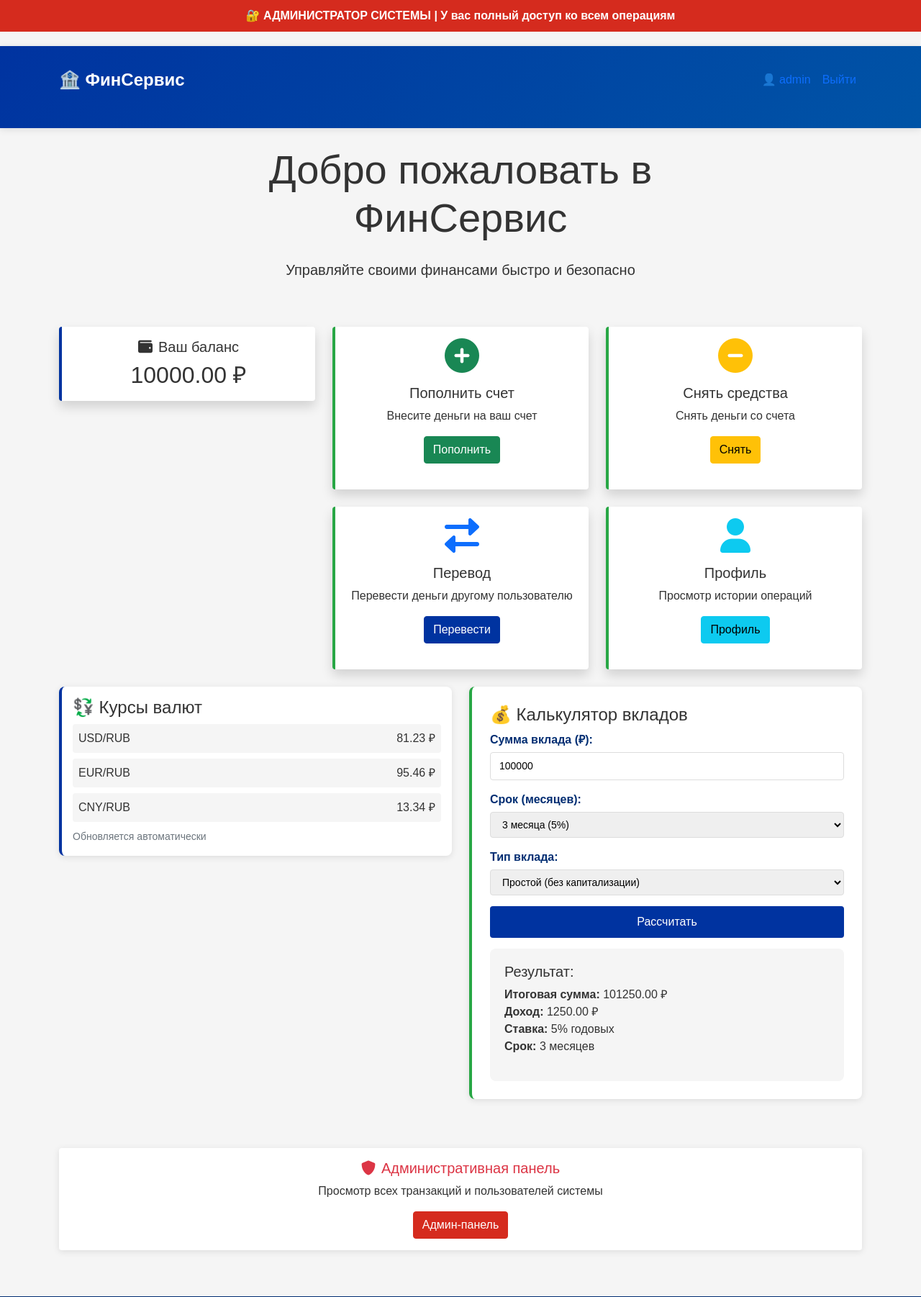
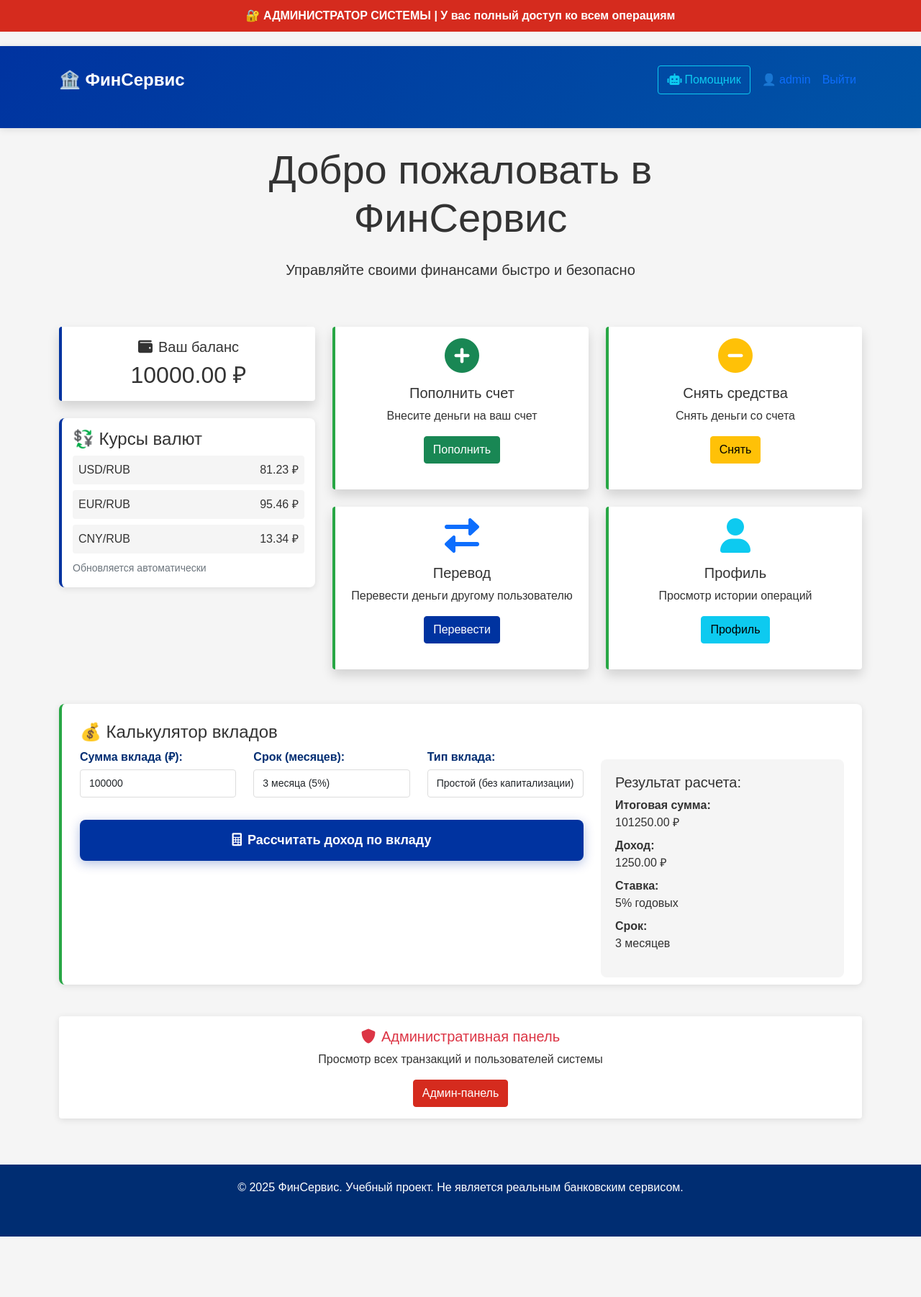
Before and after one commit to bboykorg/VTB-box-office, a Flask app: page / in a window 1280 px wide. Shown: the top 1802 px of the page at 72% size. After the commit the page ends 1718 px from the top, so only its background shows below. Run offline with Flask 3, Linux system fonts and the light colour scheme; a user stored in the database is signed in.

Commit message:
Add files via upload

```diff
--- a/main.py
+++ b/main.py
@@ -1,13 +1,21 @@
+import os
 from os import environ
 from datetime import datetime
-
-from flask import Flask, render_template, request, redirect, url_for, flash
+import re
+from flask import Flask, render_template, request, redirect, url_for, flash, jsonify
 from flask_login import LoginManager, UserMixin, login_user, login_required, logout_user, current_user
 from werkzeug.security import generate_password_hash, check_password_hash
-
+from mistralai import Mistral
 from sqlalchemy import create_engine, Column, Integer, String, Float, Boolean, DateTime, ForeignKey
 from sqlalchemy.orm import sessionmaker, declarative_base, relationship
 from sqlalchemy.exc import IntegrityError
+
+api_key = os.environ.get("API_KEY")
+if not api_key:
+    raise RuntimeError("API_KEY должен быть задан в окружении")
+
+model = "mistral-tiny"
+client = Mistral(api_key=api_key)
 
 app = Flask(__name__)
 app.secret_key = environ.get("APP_SECRET", "dev-secret-change-in-prod")
@@ -310,6 +318,88 @@ def currency():
 def deposit_calculator():
     return render_template('deposit_calculator.html')
 
+def build_prompt(outcome):
+    prompt = ("Ты ассистент банковского приложения 'ФинСервис'. "
+              "Твоя задача - помогать пользователям ориентироваться в функциях приложения, "
+              "объяснять как работают различные операции и отвечать на вопросы по использованию системы.\n\n"
+              "https://github.com/bboykorg/VTB-box-office СТРУКТУРУ САЙТА БЕРИ ЗДЕСЬ.\n\n"
+              "Основные функции приложения:\n"
+              "- Просмотр баланса и операций\n"
+              "- Пополнение счета и снятие средств\n"
+              "- Переводы между пользователями\n"
+              "- Калькулятор вкладов\n"
+              "- Курсы валют\n"
+              "- Административная панель (для админов)\n\n"
+              "Отвечай кратко, понятно и по делу. Не придумывай несуществующие функции.\n\n"
+              f"Вопрос пользователя: {outcome}")
+    return prompt
+
+def sanitize_ai_text(text, max_len=4000):
+    if not text:
+        return ""
+
+    text = text.replace('\r\n', '\n').replace('\r', '\n').strip()
+    lines = text.split('\n')
+    cleaned_lines = []
+
+    for line in lines:
+        line = line.strip()
+        if not line:
+            continue
+
+        if any(phrase in line.lower() for phrase in [
+            'как эксперт', 'в качестве', 'проанализировав',
+            'рассмотрев вариант', 'после анализа', 'исходя из'
+        ]):
+            continue
+
+        if any(phrase in line.lower() for phrase in [
+            'в заключение', 'таким образом', 'в итоге',
+            'подводя итоги', 'в целом можно сказать'
+        ]):
+            continue
+
+        cleaned_lines.append(line)
+
+    cleaned = '\n'.join(cleaned_lines)
+    cleaned = re.sub(r'^[\-\*\•\d\.]+\s*', '', cleaned, flags=re.MULTILINE)
+    cleaned = re.sub(r'[\*\-\•]', '', cleaned)
+
+    if len(cleaned) > max_len:
+        cleaned = cleaned[:max_len].rstrip() + '…'
+
+    return cleaned
+
+@app.route("/run-ai", methods=["POST"])
+def run_ai():
+    data = request.get_json() or {}
+    outcome = data.get("outcome", [])
+
+    results = []
+
+    for outcome in outcome:
+        prompt = build_prompt(outcome)
+        ai_text = ""
+
+        try:
+            resp = client.chat.complete(
+                model=model,
+                messages=[{"role": "user", "content": prompt}],
+                temperature=0.7
+            )
+            ai_text_raw = getattr(resp.choices[0].message, "content", None) or str(resp)
+            ai_text = sanitize_ai_text(ai_text_raw)
+            print(f"[run-ai-life] succeeded for outcome: {outcome}")
+        except Exception as e:
+            print(f"[run-ai-life] failed for outcome {outcome}: {e}")
+            ai_text = "Ошибка при получении ответа от ИИ. Попробуйте позже."
+
+        results.append({
+            "outcome": outcome,
+            "result": ai_text
+        })
+
+    return jsonify({"results": results}), 200
 
 with app.app_context():
     db = next(get_db())
--- a/templates/base.html
+++ b/templates/base.html
@@ -24,6 +24,10 @@
                 </a>
                 <div class="navbar-nav ms-auto">
                     {% if current_user.is_authenticated %}
+                        <!-- Кнопка ИИ-помощника -->
+                        <button class="btn btn-outline-info me-2" data-bs-toggle="modal" data-bs-target="#aiAssistantModal">
+                            <i class="fas fa-robot me-1"></i>Помощник
+                        </button>
                         <span class="nav-item nav-link">👤 {{ current_user.username }}</span>
                         <a class="nav-item nav-link" href="{{ url_for('logout') }}">Выйти</a>
                     {% else %}
@@ -53,7 +57,102 @@
         </div>
     </footer>
 
+    <!-- Модальное окно ИИ-помощника -->
+    <div class="modal fade" id="aiAssistantModal" tabindex="-1" aria-labelledby="aiAssistantModalLabel" aria-hidden="true">
+        <div class="modal-dialog modal-lg">
+            <div class="modal-content">
+                <div class="modal-header">
+                    <h5 class="modal-title" id="aiAssistantModalLabel">
+                        <i class="fas fa-robot me-2"></i>ИИ-помощник ФинСервис
+                    </h5>
+                    <button type="button" class="btn-close" data-bs-dismiss="modal" aria-label="Close"></button>
+                </div>
+                <div class="modal-body">
+                    <div class="mb-3">
+                        <label for="aiQuestion" class="form-label">Задайте вопрос о работе приложения:</label>
+                        <textarea class="form-control" id="aiQuestion" rows="3"
+                                  placeholder="Например: Как сделать перевод? Где посмотреть историю операций? Как работает калькулятор вкладов?"></textarea>
+                    </div>
+                    <div id="aiResponse" class="alert alert-info" style="display: none;">
+                        <strong>Ответ:</strong>
+                        <div id="responseText"></div>
+                    </div>
+                </div>
+                <div class="modal-footer">
+                    <button type="button" class="btn btn-secondary" data-bs-dismiss="modal">Закрыть</button>
+                    <button type="button" class="btn btn-primary" id="askAIButton" onclick="askAI()">
+                        <i class="fas fa-paper-plane me-1"></i>Спросить
+                    </button>
+                </div>
+            </div>
+        </div>
+    </div>
+
     <script src="https://cdn.jsdelivr.net/npm/bootstrap@5.1.3/dist/js/bootstrap.bundle.min.js"></script>
+
+    <script>
+    function askAI() {
+        const question = document.getElementById('aiQuestion').value.trim();
+        const askButton = document.getElementById('askAIButton');
+        const responseDiv = document.getElementById('aiResponse');
+        const responseText = document.getElementById('responseText');
+
+        if (!question) {
+            alert('Пожалуйста, введите ваш вопрос');
+            return;
+        }
+
+        // Показываем индикатор загрузки
+        askButton.innerHTML = '<i class="fas fa-spinner fa-spin me-1"></i>Обработка...';
+        askButton.disabled = true;
+
+        // Отправляем запрос на сервер
+        fetch('/run-ai', {
+            method: 'POST',
+            headers: {
+                'Content-Type': 'application/json',
+            },
+            body: JSON.stringify({
+                outcome: [question]
+            })
+        })
+        .then(response => response.json())
+        .then(data => {
+            if (data.results && data.results.length > 0) {
+                responseText.textContent = data.results[0].result;
+                responseDiv.style.display = 'block';
+            } else {
+                responseText.textContent = 'Не удалось получить ответ. Попробуйте еще раз.';
+                responseDiv.style.display = 'block';
+            }
+        })
+        .catch(error => {
+            console.error('Error:', error);
+            responseText.textContent = 'Произошла ошибка при обращении к серверу.';
+            responseDiv.style.display = 'block';
+        })
+        .finally(() => {
+            // Восстанавливаем кнопку
+            askButton.innerHTML = '<i class="fas fa-paper-plane me-1"></i>Спросить';
+            askButton.disabled = false;
+        });
+    }
+
+    // Обработка нажатия Enter в текстовом поле
+    document.getElementById('aiQuestion').addEventListener('keypress', function(e) {
+        if (e.key === 'Enter' && !e.shiftKey) {
+            e.preventDefault();
+            askAI();
+        }
+    });
+
+    // Очистка ответа при открытии модального окна
+    document.getElementById('aiAssistantModal').addEventListener('show.bs.modal', function() {
+        document.getElementById('aiResponse').style.display = 'none';
+        document.getElementById('aiQuestion').value = '';
+    });
+    </script>
+
     {% block scripts %}{% endblock %}
 </body>
 </html>
--- a/templates/index.html
+++ b/templates/index.html
@@ -18,6 +18,26 @@
                 <h5 class="card-title"><i class="fas fa-wallet me-2"></i>Ваш баланс</h5>
                 <h2 class="card-text">{{ "%.2f"|format(current_user.balance) }} ₽</h2>
             </div>
+        </div>
+
+        <!-- Курсы валют под балансом -->
+        <div class="currency-widget mt-4">
+            <h4>💱 Курсы валют</h4>
+            <div id="currency-rates">
+                <div class="currency-rate">
+                    <span>USD/RUB</span>
+                    <span id="usd-rate">Загрузка...</span>
+                </div>
+                <div class="currency-rate">
+                    <span>EUR/RUB</span>
+                    <span id="eur-rate">Загрузка...</span>
+                </div>
+                <div class="currency-rate">
+                    <span>CNY/RUB</span>
+                    <span id="cny-rate">Загрузка...</span>
+                </div>
+            </div>
+            <small class="text-muted">Обновляется автоматически</small>
         </div>
     </div>
 
@@ -71,62 +91,57 @@
     </div>
 </div>
 
-<div class="row mb-4">
-    <div class="col-md-6 mb-4">
-        <div class="currency-widget">
-            <h4>💱 Курсы валют</h4>
-            <div id="currency-rates">
-                <div class="currency-rate">
-                    <span>USD/RUB</span>
-                    <span id="usd-rate">Загрузка...</span>
-                </div>
-                <div class="currency-rate">
-                    <span>EUR/RUB</span>
-                    <span id="eur-rate">Загрузка...</span>
-                </div>
-                <div class="currency-rate">
-                    <span>CNY/RUB</span>
-                    <span id="cny-rate">Загрузка...</span>
+<div class="row mt-4">
+    <div class="col-12">
+        <div class="deposit-calculator">
+            <h4>💰 Калькулятор вкладов</h4>
+            <div class="row">
+                <div class="col-md-8">
+                    <form class="calculator-form" id="deposit-form">
+                        <div class="row">
+                            <div class="col-md-4">
+                                <div class="form-group">
+                                    <label for="amount">Сумма вклада (₽):</label>
+                                    <input type="number" id="amount" value="100000" min="1000" step="1000" class="form-control" required>
                                 </div>
                             </div>
-            <small class="text-muted">Обновляется автоматически</small>
-        </div>
-    </div>
-
-    <!-- Калькулятор вкладов -->
-    <div class="col-md-6 mb-4">
-        <div class="deposit-calculator">
-            <h4>💰 Калькулятор вкладов</h4>
-            <form class="calculator-form" id="deposit-form">
-                <div class="form-group">
-                    <label for="amount">Сумма вклада (₽):</label>
-                    <input type="number" id="amount" value="100000" min="1000" step="1000" required>
-                </div>
-
+                            <div class="col-md-4">
                                 <div class="form-group">
                                     <label for="term">Срок (месяцев):</label>
-                    <select id="term" required>
+                                    <select id="term" class="form-control" required>
                                         <option value="3">3 месяца (5%)</option>
                                         <option value="6">6 месяцев (6%)</option>
                                         <option value="12">1 год (7%)</option>
                                         <option value="24">2 года (8%)</option>
                                     </select>
                                 </div>
-
+                            </div>
+                            <div class="col-md-4">
                                 <div class="form-group">
                                     <label for="type">Тип вклада:</label>
-                    <select id="type" required>
+                                    <select id="type" class="form-control" required>
                                         <option value="simple">Простой (без капитализации)</option>
                                         <option value="compound">С капитализацией</option>
                                     </select>
                                 </div>
-
-                <button type="button" class="calculate-btn" onclick="calculateDeposit()">Рассчитать</button>
+                            </div>
+                        </div>
+                        <!-- Широкая кнопка внизу -->
+                        <div class="row mt-3">
+                            <div class="col-12">
+                                <button type="button" class="calculate-btn-wide" onclick="calculateDeposit()">
+                                    <i class="fas fa-calculator me-2"></i>Рассчитать доход по вкладу
+                                </button>
+                            </div>
+                        </div>
                     </form>
-
+                </div>
+                <div class="col-md-4">
                     <div class="result" id="result" style="display: none;">
-                <h5>Результат:</h5>
-                <p id="result-text"></p>
+                        <h5>Результат расчета:</h5>
+                        <div id="result-text"></div>
+                    </div>
+                </div>
             </div>
         </div>
     </div>
@@ -150,9 +165,6 @@
 // Функция для загрузки курсов валют
 async function loadCurrencyRates() {
     try {
-        // Здесь можно подключить реальный API, например:
-        // const response = await fetch('https://api.exchangerate-api.com/v4/latest/RUB');
-
         // Имитация данных (замените на реальный парсинг)
         const mockRates = {
             USD: (Math.random() * 10 + 80).toFixed(2),
@@ -196,10 +208,10 @@ function calculateDeposit() {
     const resultText = document.getElementById('result-text');
 
     resultText.innerHTML = `
-        <strong>Итоговая сумма:</strong> ${total.toFixed(2)} ₽<br>
-        <strong>Доход:</strong> ${profit.toFixed(2)} ₽<br>
-        <strong>Ставка:</strong> ${rate}% годовых<br>
-        <strong>Срок:</strong> ${term} месяцев
+        <div class="mb-2"><strong>Итоговая сумма:</strong><br>${total.toFixed(2)} ₽</div>
+        <div class="mb-2"><strong>Доход:</strong><br>${profit.toFixed(2)} ₽</div>
+        <div class="mb-2"><strong>Ставка:</strong><br>${rate}% годовых</div>
+        <div><strong>Срок:</strong><br>${term} месяцев</div>
     `;
 
     resultDiv.style.display = 'block';
@@ -215,35 +227,4 @@ document.addEventListener('DOMContentLoaded', function() {
 });
 </script>
 
-<style>
-/* Дополнительные стили для интеграции */
-.balance-card {
-    border-left: 4px solid var(--vtb-blue);
-}
-
-.operation-card {
-    transition: transform 0.2s;
-    border-left: 4px solid #ddd;
-}
-
-.operation-card:hover {
-    transform: translateY(-5px);
-}
-
-.operation-card:nth-child(1) {
-    border-left-color: #28a745;
-}
-
-.operation-card:nth-child(2) {
-    border-left-color: #ffc107;
-}
-
-.operation-card:nth-child(3) {
-    border-left-color: var(--vtb-blue);
-}
-
-.operation-card:nth-child(4) {
-    border-left-color: #17a2b8;
-}
-</style>
 {% endblock %}
```
Also changed, not shown: 1 other file. Lines whose indentation alone changed are shown as unchanged.
